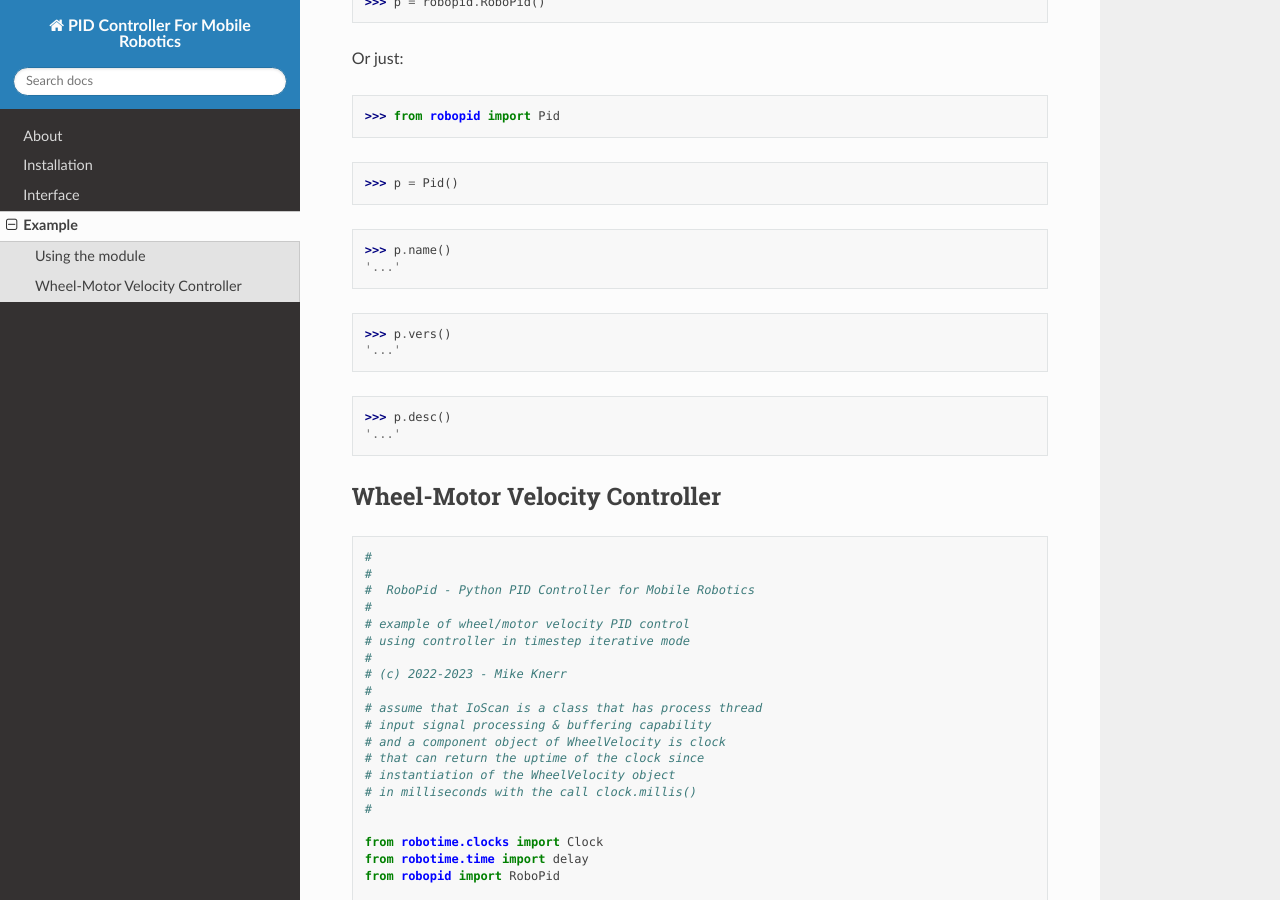
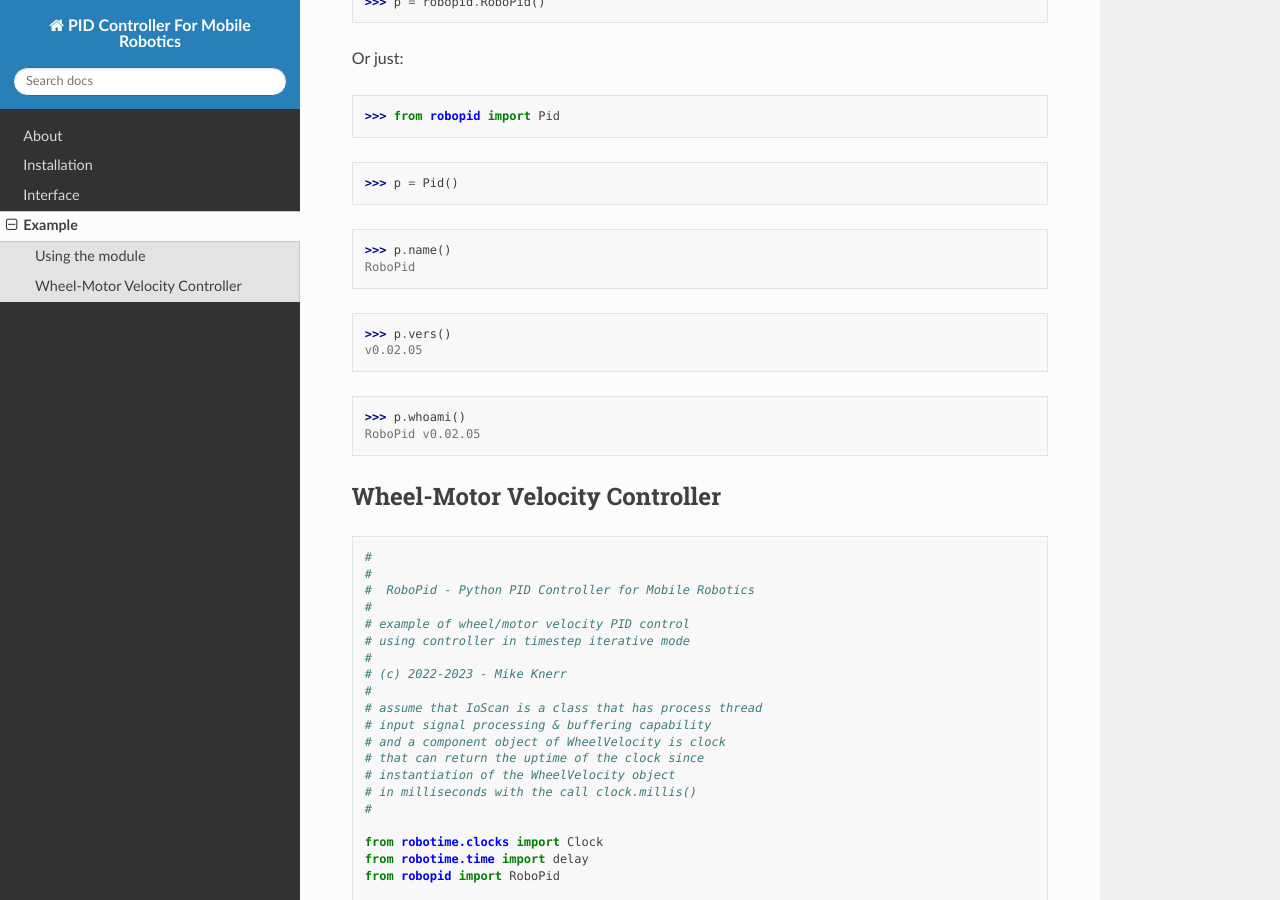
Before and after one commit to mkner/robo-pid, a Sphinx documentation site: the page built from docs/examples.rst, in a window 1280 px wide and 900 px high, scrolled down 350 px. Built offline with Sphinx 7.4.7 and the Read the Docs theme 2.0.0, drawn with Linux system fonts in a browser that asks for light colours.

Commit message:
Update examples.rst

```diff
--- a/docs/examples.rst
+++ b/docs/examples.rst
@@ -19,13 +19,14 @@ Or just:
 >>> p = Pid()
 
 >>> p.name()
-'...'
+RoboPid
 
 >>> p.vers()
-'...'
+v0.02.05
 
->>> p.desc()
-'...'
+>>> p.whoami()
+RoboPid v0.02.05
+
 
 
 Wheel-Motor Velocity Controller
```
